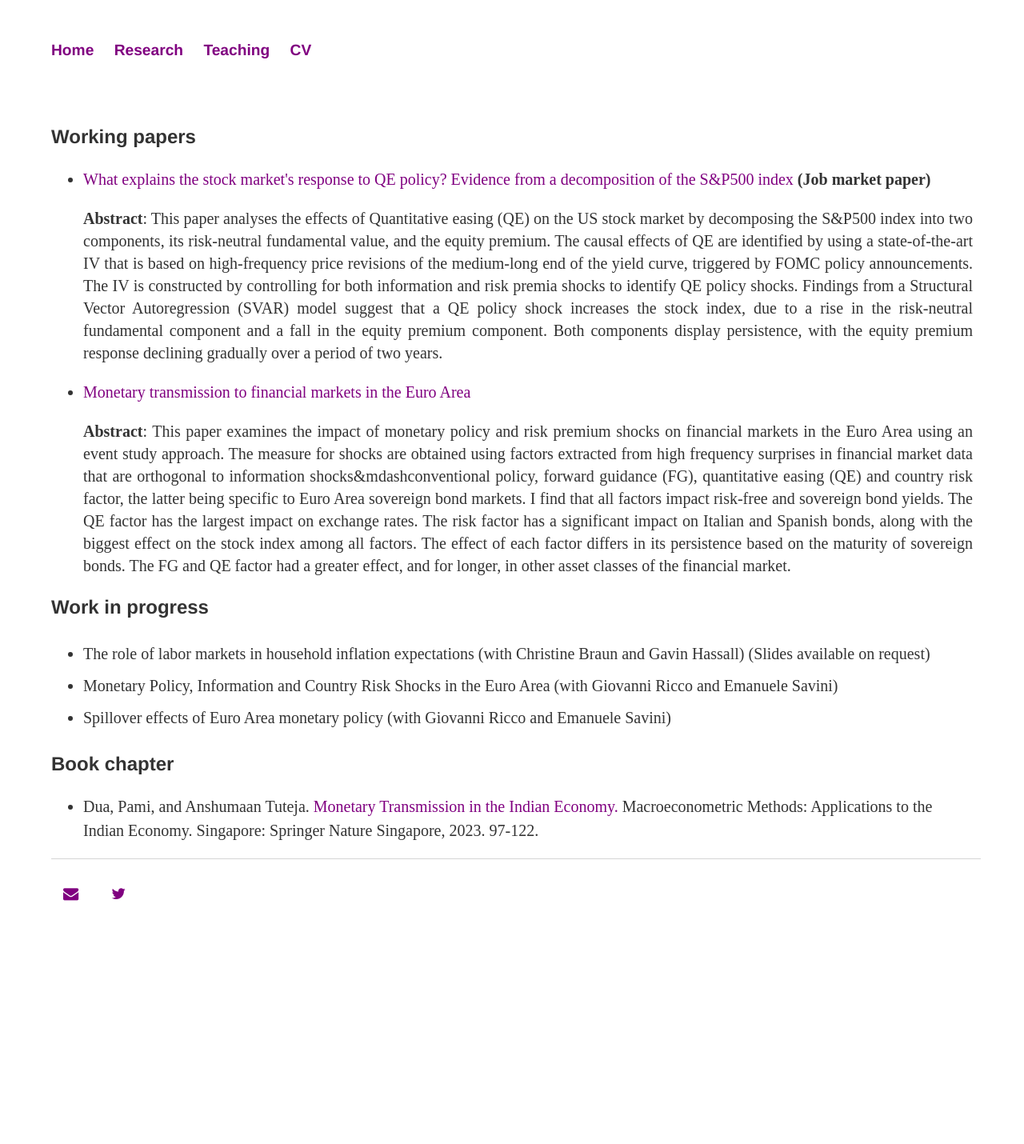
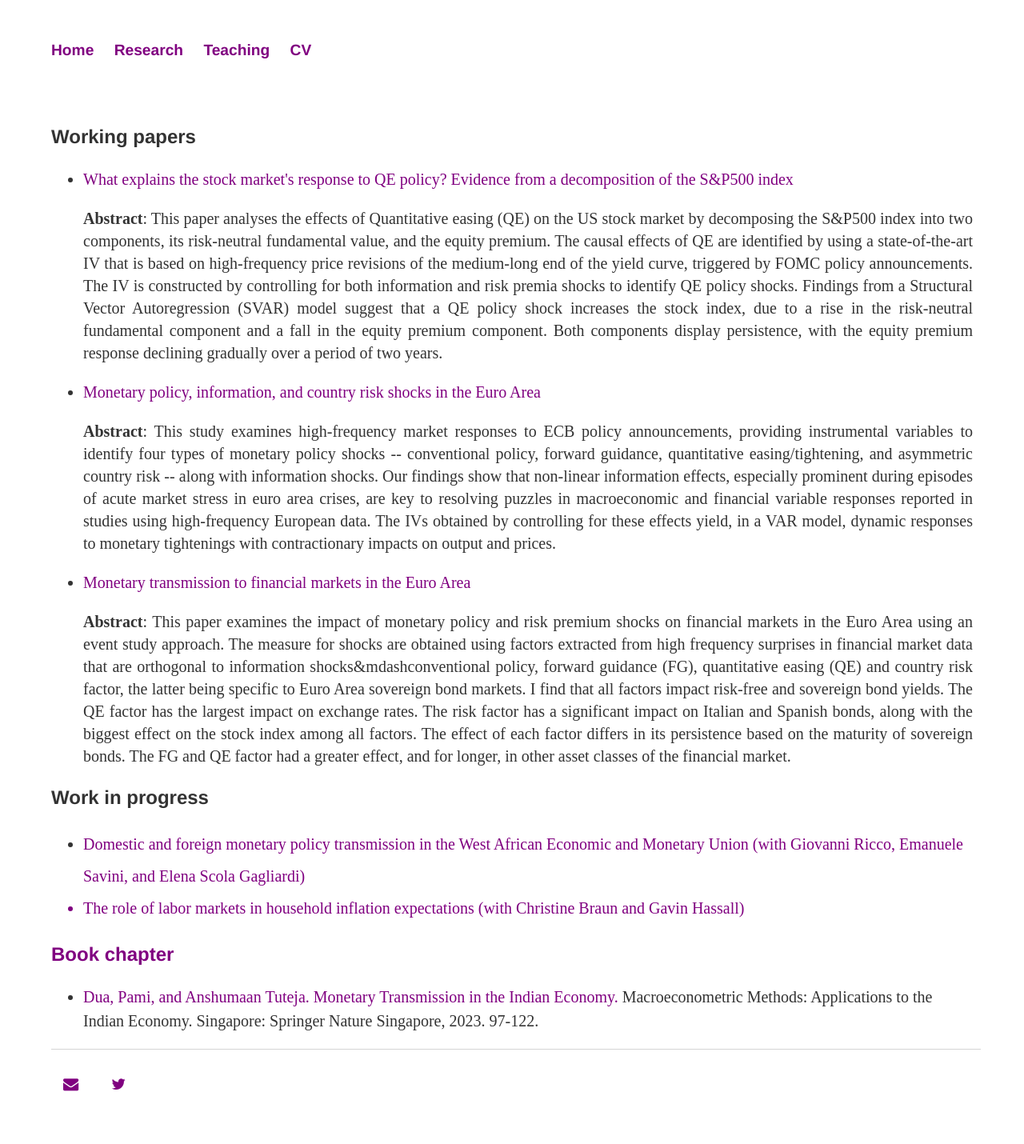
Before and after one commit to anshumaan-tuteja/anshumaan-tuteja.github.io, a Jekyll site: the page built from _pages/research.html, in a window 1280 px wide. Shown: the whole page at 80% size. Built offline with Jekyll 4.4.1, drawn with Linux system fonts in a browser that asks for light colours; before the commit the page ends 1192 px from its top, so only the background shows below that.

Commit message:
Update research page
Add working paper, and work in progreee

```diff
--- a/_pages/research.html
+++ b/_pages/research.html
@@ -6,13 +6,18 @@ title: Research page
 <div class="blurb">
   <h3>Working papers</h3>
   <ul style="font-size: 1.25em">
-    <li> <a target="_blank" href="../assets/Papers/Anshumaan%20Tuteja-jmp.pdf"> What explains the stock market's response to QE policy? Evidence from a decomposition of the S&P500 index </a>  <b>(Job market paper)</b> </li>
+    <li> <a target="_blank" href="../assets/Papers/Anshumaan%20Tuteja-jmp.pdf"> What explains the stock market's response to QE policy? Evidence from a decomposition of the S&P500 index </a>  </li>
     <p align="justify"; style="font-size:1em"><b>Abstract</b>: This paper analyses the effects of Quantitative easing (QE) on the US stock market by decomposing the S&P500 index into two components, its risk-neutral fundamental value, and the equity premium.
       The causal effects of QE are identified by using a state-of-the-art IV that is based on high-frequency price revisions of the medium-long end of the yield curve, triggered by FOMC policy announcements.
       The IV is constructed by controlling for both information and risk premia shocks to identify QE policy shocks.
       Findings from a Structural Vector Autoregression (SVAR) model suggest that a QE policy shock increases the stock index, due to a rise in the risk-neutral fundamental component and a fall in the equity premium component.
       Both components display persistence, with the equity premium response declining gradually over a period of two years. </p>
-     <li> <a target="_blank" href="../assets/Papers/EA%20financial%20markets.pdf"> Monetary transmission to financial markets in the Euro Area </a> </li>
+    <li> <a target="_blank" href="../assets/Papers/Main-EA.pdf"> Monetary policy, information, and country risk shocks in the Euro Area </a> </li>
+     <p align="justify"; style="font-size:1em"><b>Abstract</b>: This study examines high-frequency market responses to ECB policy announcements, providing instrumental variables to identify four types of
+       monetary policy shocks -- conventional policy, forward guidance, quantitative easing/tightening, and asymmetric country risk -- along with information shocks. Our findings show that non-linear
+       information effects, especially prominent during episodes of acute market stress in euro area crises, are key to resolving puzzles in macroeconomic and financial variable responses reported in studies
+       using high-frequency European data. The IVs obtained by controlling for these effects yield, in a VAR model, dynamic responses to monetary tightenings with contractionary impacts on output and prices. </p>
+    <li> <a target="_blank" href="../assets/Papers/EA%20financial%20markets.pdf"> Monetary transmission to financial markets in the Euro Area </a> </li>
      <p align="justify"; style="font-size:1em"><b>Abstract</b>: This paper examines the impact of monetary policy and risk premium shocks on financial markets in the Euro Area using an event study approach.
       The measure for shocks are obtained using factors extracted from high frequency surprises in financial market data that are orthogonal to information shocks&mdashconventional policy, forward guidance (FG), quantitative easing (QE) and country risk factor, the latter being specific to Euro Area sovereign bond markets.
       I find that all factors impact risk-free and sovereign bond yields. The QE factor has the largest impact on exchange rates. The risk factor has a significant impact on Italian and Spanish bonds, along with the biggest effect on the stock index among all factors.
@@ -21,22 +26,16 @@ title: Research page
   </ul>
     <h3>Work in progress</h3>
    <ul style="font-size: 1.25em; line-height: 2em">
-    <li> The role of labor markets in household inflation expectations (with Christine Braun and Gavin Hassall) (Slides available on request) </li>
+      <li> <a target="_blank" href="../assets/Papers/WAEMU-MP-shocks.pdf"> Domestic and foreign monetary policy transmission in the West African Economic and Monetary Union (with Giovanni Ricco, Emanuele Savini, and Elena Scola Gagliardi) </li>
+    <!-- <p align="justify"; style="font-size:1em"><b>Abstract</b>: This study examines the spillover effects of quantitative easing policy of the European Central Bank to the Western African Economic Monetary Union (WAEMU).
+      The peg of the common currency against the Euro allows us to focus on the demand and financial channel of international transmission. We estimate Bilateral vector autoregression (BVAR) models consisting of national macroeconomic and financial data at monthly frequency.
+      Median results for WAEMU suggest that an expansionary shock boosts output, prices and the stock market. While currency is fixed against the Euro, it depreciates against the US dollar and improves the trade balance of the block.</p> -->
+    <li> The role of labor markets in household inflation expectations (with Christine Braun and Gavin Hassall) </li>
    <!-- <p align="justify"; style="font-size:1em"><b>Abstract</b>: This paper investigates whether households utilize experiences and expectations of their own labour market outcomes to predict aggregate inflation expectations.
       To examine this, we calibrate the learning process of households using the New York Fed Survey of Consumer Expectations in a DSGE search model with imperfect information.
       Preliminary results suggest that households form aggregate inflation expectations by utilizing information from goods prices but do not update it in response to revisions in their expected labour market outcomes.
       We study the implication of the lack of updating in a simulation exercise.
       In comparison to a model with optimal learning, output gap between perfect and imperfect information is more volatile when the estimated learning process is calibrated to the data.</p> -->
-    <li> Monetary Policy, Information and Country Risk Shocks in the Euro Area (with Giovanni Ricco and Emanuele Savini) </li>
-    <!-- <p align="justify"; style="font-size:1em"><b>Abstract</b>: High frequency surprises in financial markets data are a popular choice for constructing an instrument to identify the effects of monetary policy shocks.
-      However, these surprises are a combination of monetary policy, information and risk premium shocks which may lead to empirical puzzles.
-      This study examines high-frequency market responses to ECB policy announcements, providing instrumental variables to identify four types of monetary policy shocks -- conventional policy, forward guidance, quantitative easing/tightening, and asymmetric country risk -- along with information shocks.
-      Our findings show that non-linear information effects, especially prominent during episodes of acute market stress in euro area crises, are key to resolving puzzles in macroeconomic and financial variable responses reported in studies using high-frequency European data.
-      The IVs obtained by controlling for these effects yield, in a VAR model, dynamic responses to monetary tightenings with contractionary impacts on output and prices. </p> -->
-    <li> Spillover effects of Euro Area monetary policy (with Giovanni Ricco and Emanuele Savini) </li>
-    <!-- <p align="justify"; style="font-size:1em"><b>Abstract</b>: This study examines the spillover effects of quantitative easing policy of the European Central Bank to the Western African Economic Monetary Union (WAEMU).
-      The peg of the common currency against the Euro allows us to focus on the demand and financial channel of international transmission. We estimate Bilateral vector autoregression (BVAR) models consisting of national macroeconomic and financial data at monthly frequency.
-      Median results for WAEMU suggest that an expansionary shock boosts output, prices and the stock market. While currency is fixed against the Euro, it depreciates against the US dollar and improves the trade balance of the block.</p> -->
    </ul>
 
   <h3>Book chapter</h3>
```
